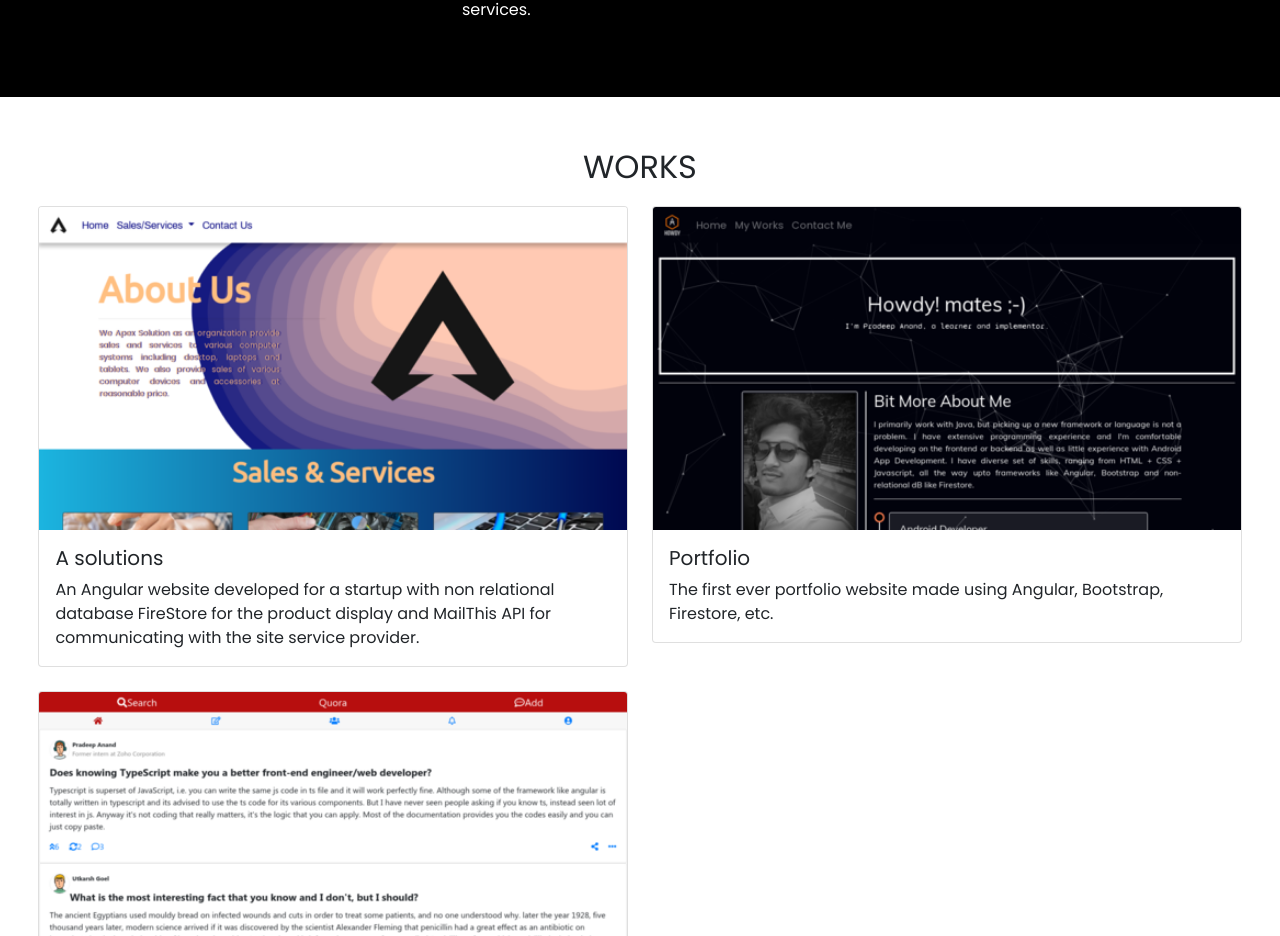
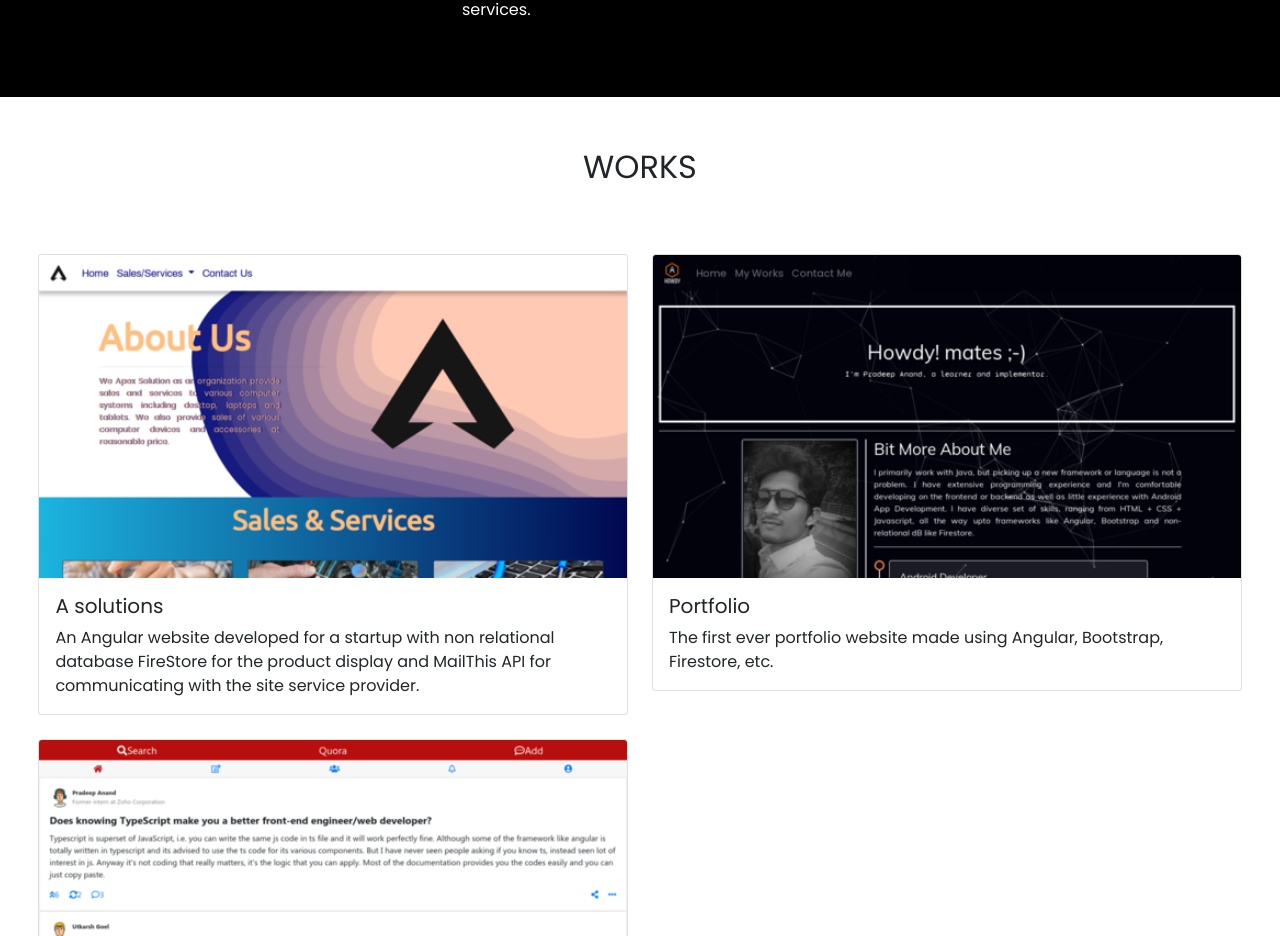
Before and after one commit to HowdyMate/theBeginning, an Angular app: page / in a window 1280 px wide. Shown: the part 2355-3291 px from the top of the page. Built offline with nearby package versions, Linux system fonts and the light colour scheme.

Commit message:
added smooth scroll

```diff
--- a/src/app/app.component.css
+++ b/src/app/app.component.css
@@ -87,10 +87,9 @@
   fill: #00cc00;
   transition: 0.5s;
 }
-
 .fourth{
+  padding: 3%;
   min-height: 550px;
-  padding: 3%;
 }
 .fourth h2{
   padding: 1%;
--- a/src/app/app.component.html
+++ b/src/app/app.component.html
@@ -271,7 +271,7 @@
     </div>
   </div>
   <div class="fourth">
-    <h2>works</h2>
+    <h2 style="padding-bottom: 3%;">works</h2><br>
     <div class="row row-cols-1 row-cols-md-2 g-4">
       <div class="col">
         <div class="card">
```
